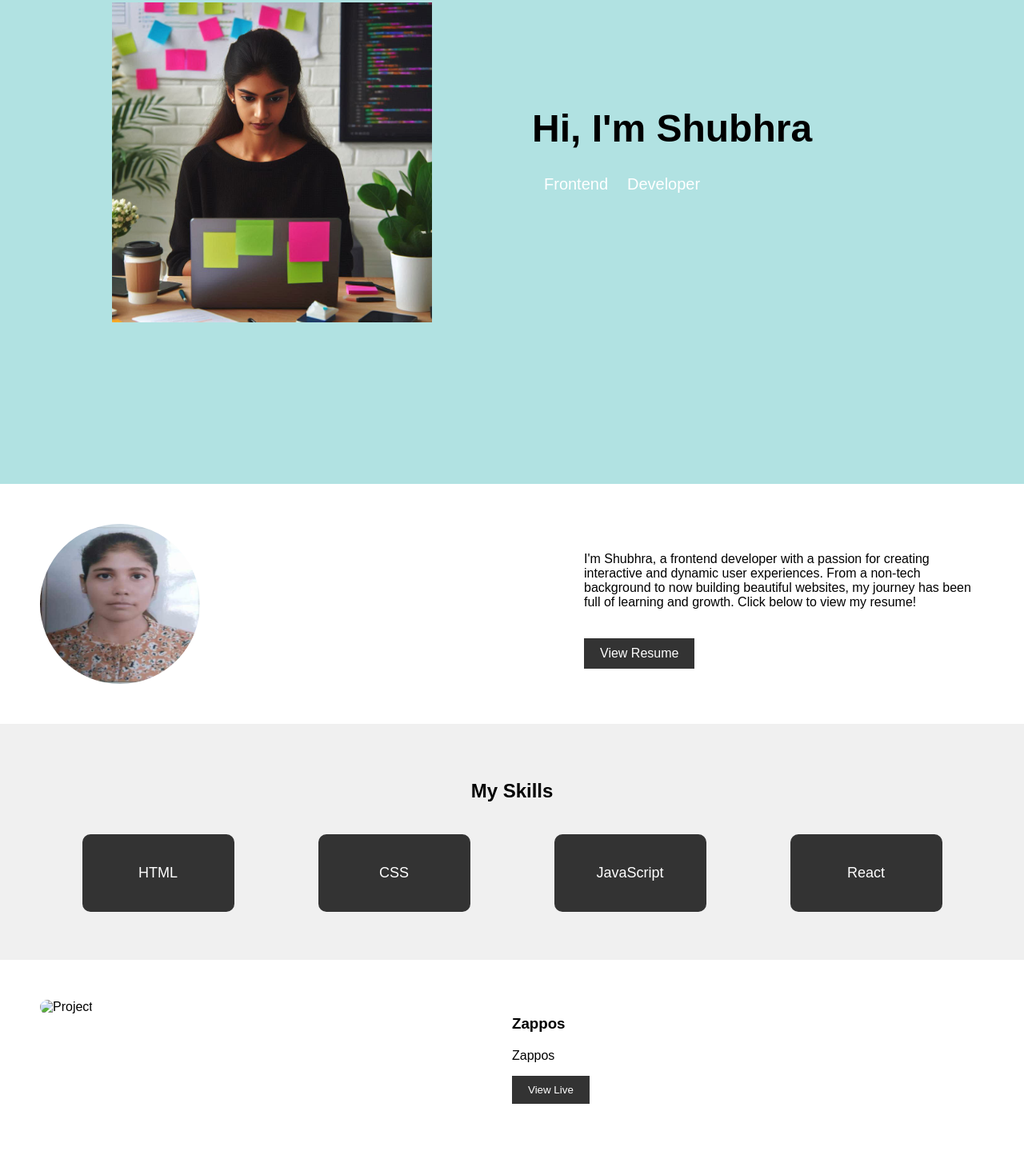
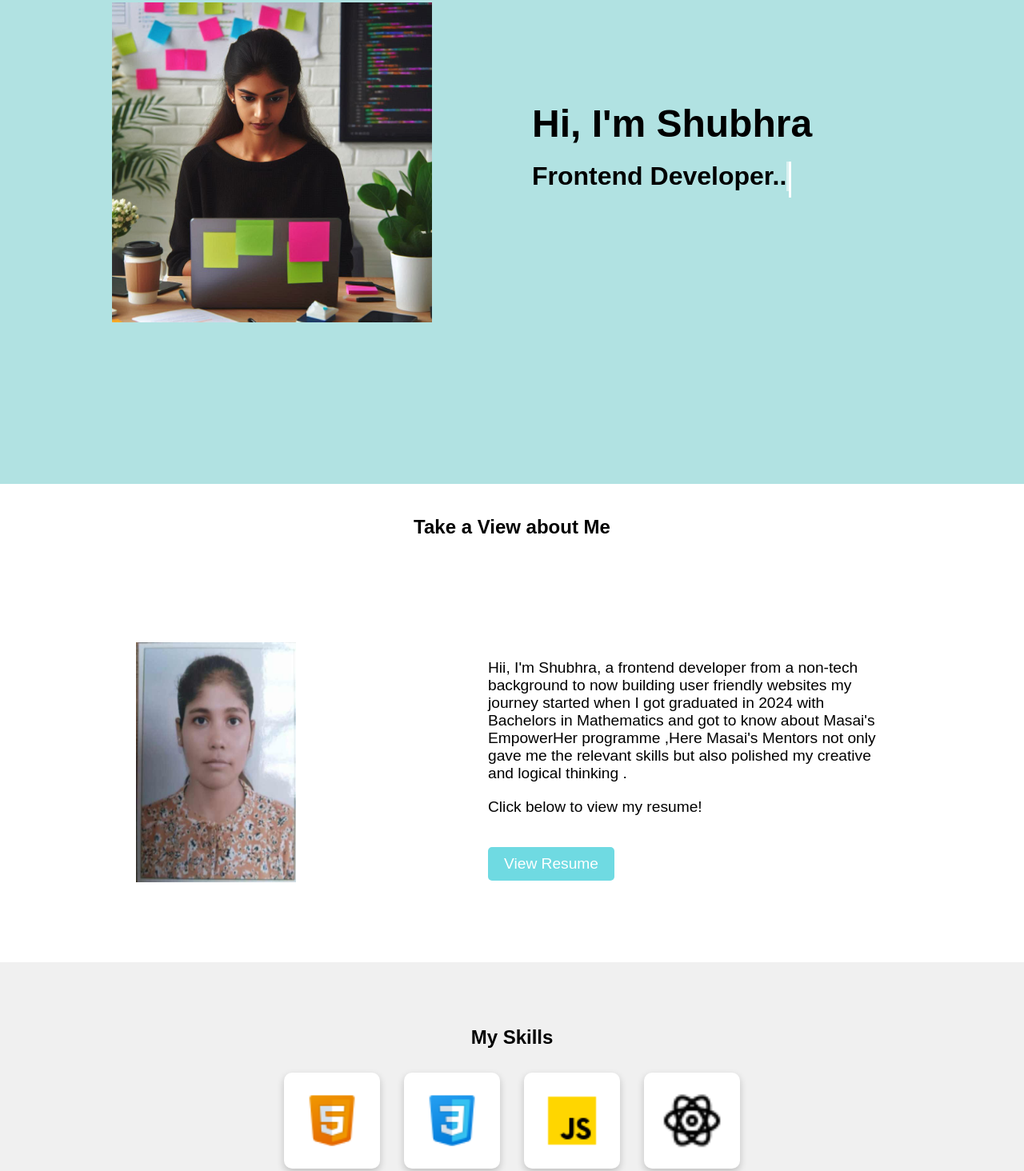
Before and after one commit to Shubhra-D/Portfolio-Js, a plain HTML site: page index.html in a window 1280 px wide. Shown: the part 195-1659 px from the top of the page at 80% size. Drawn offline with Linux system fonts and the light colour scheme.

Commit message:
Portfolio Home completed

```diff
--- a/index.html
+++ b/index.html
@@ -5,13 +5,14 @@
     <meta name="viewport" content="width=device-width, initial-scale=1.0" />
     <title>Shubhra - Frontend Developer</title>
     <link rel="stylesheet" href="styles.css" />
+    <script src="https://kit.fontawesome.com/ba85bd6452.js" crossorigin="anonymous"></script>
   </head>
   <body>
     <!-- Navbar -->
     <nav>
       <div class="navbar">
         <div class="navbar-name">
-        <span>Shubhra</span>
+          <span>Shubhra Dwivedi</span>
         </div>
         <div class="navbar-links" id="nav-links">
           <a href="#home">Home</a>
@@ -25,35 +26,40 @@
       </div>
     </nav>
 
-
     <!-- Home Section -->
     <section id="home">
       <div class="home-content">
         <div class="home-left">
           <!-- Image of female user sitting in front of laptop -->
-            <img src="./assests/developer.jpg" alt="Female user working on laptop">
+          <img
+            src="./assests/developer.jpg"
+            alt="Female user working on laptop"
+          />
         </div>
         <div class="home-right">
           <h1>Hi, I'm Shubhra</h1>
           <p class="profession">
-                <span id="frontend">Frontend</span>
-                <span id="developer">Developer</span>
+            <span id="typed-text"></span>
           </p>
         </div>
       </div>
     </section>
 
-
     <!-- About Section -->
     <section id="about">
+        <h2>Take a View about Me</h2>
       <div class="about-content">
+
         <img src="./assests/shubhra.jpeg" alt="Shubhra's Photo" />
         <div class="about-text">
           <p>
-            I'm Shubhra, a frontend developer with a passion for creating
-            interactive and dynamic user experiences. From a non-tech background
-            to now building beautiful websites, my journey has been full of
-            learning and growth. Click below to view my resume!
+            Hii, I'm Shubhra, a frontend developer from a non-tech background to
+            now building user friendly websites my journey started when I got
+            graduated in 2024 with Bachelors in Mathematics and got to know
+            about Masai's EmpowerHer programme ,Here Masai's Mentors not only
+            gave me the relevant skills but also polished my creative and logical
+            thinking .
+            <p>Click below to view my resume!</p>
           </p>
           <button onclick="window.open('./assests/Resume.pdf')">
             View Resume
@@ -68,16 +74,16 @@
         <h2>My Skills</h2>
         <div class="skills-list">
           <div class="skill" id="html">
-            <p>HTML</p>
+            <img src="./assests/html.png" alt="html-icon"/>
           </div>
           <div class="skill" id="css">
-            <p>CSS</p>
+            <img src="./assests/css.png" alt="css-icon"/>
           </div>
           <div class="skill" id="js">
-            <p>JavaScript</p>
+            <img src="./assests/Js.png" alt="js-icon"/>
           </div>
           <div class="skill" id="react">
-            <p>React</p>
+           <img src="./assests/React.png" alt="react-icon"/>
           </div>
         </div>
       </div>
@@ -88,13 +94,11 @@
       <div class="projects-content">
         <div class="project">
           <div class="project-image">
-            <img src="project-image.jpg" alt="Project" />
+            <img src="./assests/project.png" alt="Project" />
           </div>
           <div class="project-description">
             <h3>Zappos</h3>
-            <p>
-              Zappos
-            </p>
+            <p>Zappos</p>
             <a href="https://shubhra-d.github.io/Project-I/" target="_blank">
               <button>View Live</button>
             </a>
@@ -109,7 +113,9 @@
         <h2>Contact</h2>
         <ul>
           <li>
-            <a href="https://github.com/settings/profile" target="_blank">GitHub</a>
+            <a href="https://github.com/settings/profile" target="_blank"
+              >GitHub</a
+            >
           </li>
           <li>
             <a href="https://www.linkedin.com/in/your-linkedin" target="_blank"
@@ -122,6 +128,6 @@
       </div>
     </section>
 
-    <script src="scripts.js"></script>
+    <script src="script.js"></script>
   </body>
 </html>
--- a/script.js
+++ b/script.js
@@ -1,8 +1,40 @@
-
-
 const hamburger = document.getElementById("hamburger");
 const navLinks = document.getElementById("nav-links");
 
 hamburger.addEventListener("click", () => {
-    navLinks.style.display = navLinks.style.display === "flex" ? "none" : "flex";
+  navLinks.style.display = navLinks.style.display === "flex" ? "none" : "flex";
 });
+
+//Frontend animations
+document.addEventListener("DOMContentLoaded", function () {
+  const textElement = document.getElementById("typed-text");
+  const text = "Frontend Developer.."; // Text to type and erase
+  let index = 0;
+  let isDeleting = false;
+
+  function typeText() {
+      if (!isDeleting) {
+          textElement.textContent = text.substring(0, index);
+          index++;
+
+          if (index > text.length) {
+              isDeleting = true;
+              setTimeout(typeText, 1500); // Wait before deleting
+              return;
+          }
+      } else {
+          textElement.textContent = text.substring(0, index);
+          index--;
+
+          if (index < 0) {
+              isDeleting = false;
+          }
+      }
+
+      setTimeout(typeText, isDeleting ? 100 : 150); // Typing speed (150ms), deleting speed (100ms)
+  }
+
+  // Start animation
+  textElement.textContent = "";
+  setTimeout(typeText, 500);
+});
--- a/styles.css
+++ b/styles.css
@@ -4,6 +4,24 @@ body {
     margin: 0;
     padding: 0;
     background-color:rgb(151, 228, 228);
+}
+h2{
+    text-align: center;
+    margin: 30px;
+}
+button {
+    margin-top: 20px;
+    padding: 10px 20px;
+    background-color:rgb(111, 218, 226);
+    color: white;
+    border: none;
+    cursor: pointer;
+    font-size:1.2rem;
+    border-radius: 5px;
+}
+
+ button:hover {
+    background-color: #555;
 }
 
 /* Default Navbar */
@@ -25,7 +43,7 @@ body {
     gap:10px;
     padding:10px;
 }
-span{
+.navbar span{
     font-weight: bolder;
     color: white;
     margin-left: 15px;
@@ -47,29 +65,6 @@ span{
     cursor: pointer;
 }
 
-/* Responsive Navbar */
-@media screen and (max-width: 768px) {
-    .navbar-links {
-        display: none;
-        flex-direction: column;
-        position: absolute;
-        top: 60px;
-        right: 0;
-        background-color: #333;
-        width: 100%;
-        text-align: center;
-        padding: 10px 0;
-    }
-
-    .navbar-links a {
-        display: block;
-        padding: 10px;
-    }
-
-    .hamburger {
-        display: block;
-    }
-}
 
 
 /* Home Section */
@@ -112,27 +107,40 @@ span{
     margin: 0;
     animation: fadeInUp 2s ease-out;
 }
+/* Profession Text */
+.profession {
+    font-size: 2rem;
+    margin-top: 20px;
+    font-weight:bolder;
+    white-space: nowrap;
+    overflow: hidden;
+    border-right: 3px solid white; /* Cursor effect */
+    display: inline-block;
+    width: fit-content;
 
-.profession {
-    font-size: 2em;
-    margin-top: 20px;
-    font-weight: 300;
 }
 
-#frontend, #developer {
+#typed-text {
+    border-right: 3px solid white; /* Cursor effect */
     display: inline-block;
-    opacity: 0;
-    animation: fadeInLetter 1s ease-out forwards;
+    white-space: nowrap;
+    overflow: hidden;
+    animation: blink 0.7s infinite;
+    color:black;
 }
 
-#frontend {
-    animation-delay: 0.5s;
+#typed-text {
+    animation: blink 0.7s infinite;
 }
 
-#developer {
-    animation-delay: 1.5s;
+
+
+/* Blinking Cursor */
+@keyframes blink {
+    50% {
+        border-color: transparent;
+    }
 }
-
 /* Animation for Home Section */
 @keyframes fadeInUp {
     0% { opacity: 0; transform: translateY(20px); }
@@ -143,82 +151,78 @@ span{
     0% { opacity: 0; }
     100% { opacity: 1; }
 }
-
-/* You can add more customization for the image and text */
-
 /* About Section */
 #about {
-    display: flex;
-    padding: 50px;
+    padding:10px  50px 0px 50px;
     background-color: white;
 }
 
 .about-content {
     display: flex;
-    justify-content: space-between;
+    justify-content: space-around;
     align-items: center;
     width: 100%;
+    height: 500px;
 }
 
 .about-content img {
     width: 200px;
-    height: 200px;
-    border-radius: 50%;
+    height: 300px;
+
+}
+.about-text {
+    max-width: 500px;
+    font-size:larger;
 }
 
-.about-text {
-    max-width: 500px;
-}
-
-.about-text button {
-    margin-top: 20px;
-    padding: 10px 20px;
-    background-color: #333;
-    color: white;
-    border: none;
-    cursor: pointer;
-    font-size: 16px;
-}
-
-.about-text button:hover {
-    background-color: #555;
-}
 
 /* Skills Section */
+
 #skills {
     padding: 50px;
     background-color: #f0f0f0;
     text-align: center;
 }
 
-.skills-content h2 {
-    margin-bottom: 30px;
+/* Skills List */
+.skills-list {
+    display: flex;
+    justify-content: center;
+    align-items: center;
+    flex-wrap: wrap;
+    gap: 30px;
 }
 
-.skills-list {
+/* Skill Box */
+.skill {
+    width: 120px; /* Adjust size as needed */
+    height: 120px;
     display: flex;
-    justify-content: space-around;
+    justify-content: center;
     align-items: center;
-    flex-wrap: wrap;
+    background-color: white;
+    border-radius: 10px;
+    box-shadow: 0 4px 10px rgba(0, 0, 0, 0.2);
+    transition: transform 0.3s ease-in-out;
 }
 
-.skill {
-    background-color: #333;
-    color: white;
-    padding: 20px;
-    margin: 10px;
-    border-radius: 10px;
-    width: 150px;
-    text-align: center;
-    font-size: 18px;
-    opacity: 0;
-    animation: fadeInUp 1s forwards;
+/* Icons */
+.skill img {
+    width: 80px; /* Adjust size based on your icon images */
+    height: auto;
+    animation: rotateY 5s linear infinite;
 }
 
-#html { animation-delay: 0s; }
-#css { animation-delay: 0.2s; }
-#js { animation-delay: 0.4s; }
-#react { animation-delay: 0.6s; }
+/* Animation */
+@keyframes rotateY {
+    0% { transform: rotateY(0deg); }
+    100% { transform: rotateY(360deg); }
+}
+
+/* Hover Effect */
+.skill:hover {
+    transform: scale(1.1);
+}
 
 /* Projects Section */
 #projects {
@@ -237,7 +241,7 @@ span{
 }
 
 .project-image img {
-    width: 50%;
+    width: 70%;
     height: auto;
     border-radius: 10px;
 }
@@ -246,17 +250,8 @@ span{
     margin-bottom: 20px;
 }
 
-.project-description button {
-    padding: 10px 20px;
-    background-color: #333;
-    color: white;
-    border: none;
-    cursor: pointer;
-}
 
-.project-description button:hover {
-    background-color: #555;
-}
+
 
 /* Contact Section */
 #contact {
@@ -264,9 +259,7 @@ span{
     background-color: #f0f0f0;
 }
 
-.contact-content h2 {
-    margin-bottom: 30px;
-}
+
 
 .contact-content ul {
     list-style-type: none;
@@ -292,7 +285,31 @@ span{
     100% { opacity: 1; }
 }
 
-@keyframes fadeInUp {
-    0% { opacity: 0; transform: translateY(20px); }
-    100% { opacity: 1; transform: translateY(0); }
+
+
+
+
+/* Responsive Navbar */
+@media screen and (max-width: 768px) {
+    .navbar-links {
+        display: none;
+        flex-direction: column;
+        position: absolute;
+        top: 60px;
+        right: 0;
+        background-color: #333;
+        width: 100%;
+        text-align: center;
+        padding: 10px 0;
+    }
+
+    .navbar-links a {
+        display: block;
+        padding: 10px;
+    }
+
+    .hamburger {
+        display: block;
+        margin-right:10px;
+    }
 }
```
Also changed, not shown: assests/Js.png (added), assests/React.png (added), assests/css.png (added), assests/html.png (added), assests/project.png (added). Lines whose indentation alone changed are shown as unchanged.
